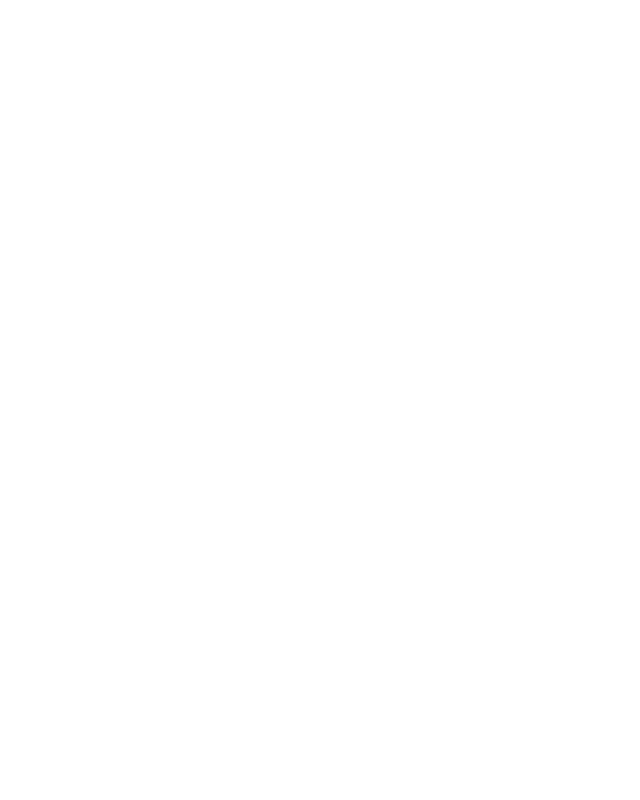
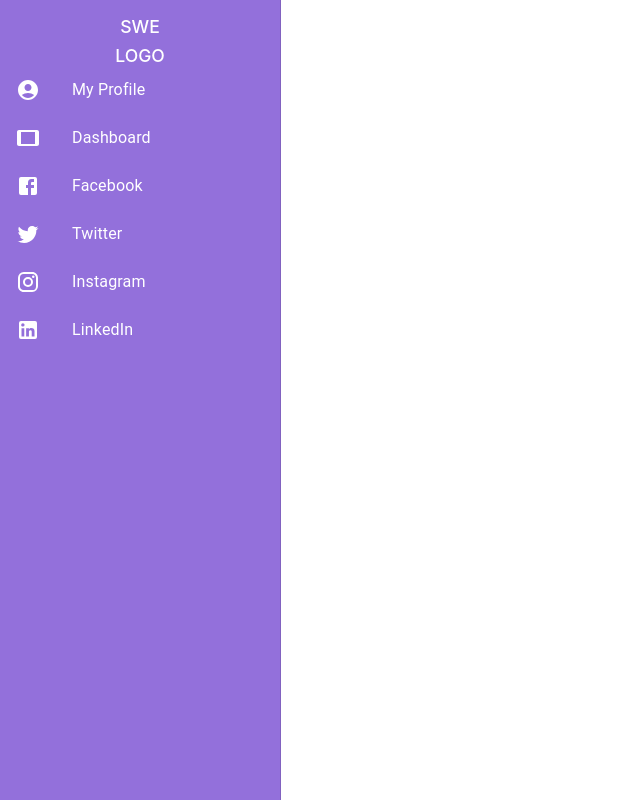
Before and after one commit to shirlsli/swe-sjsu-check-in, a React (Create React App) app in the folder checkin/client/: page / in a window 1280 px wide. Shown: the whole page, without its empty margins (0-640 px from the left). Built offline with nearby package versions, Linux system fonts and the light colour scheme.

Commit message:
side-menu

```diff
--- a/checkin/client/package.json
+++ b/checkin/client/package.json
@@ -6,6 +6,7 @@
     "@babel/plugin-proposal-private-property-in-object": "^7.21.11",
     "@emotion/react": "^11.11.3",
     "@emotion/styled": "^11.11.0",
+    "@mui/icons-material": "^5.15.11",
     "@mui/lab": "^5.0.0-alpha.54",
     "@mui/material": "^5.2.1",
     "@mui/styled-engine-sc": "^6.0.0-alpha.13",
@@ -18,7 +19,7 @@
     "react": "^18.2.0",
     "react-dom": "^18.2.0",
     "react-router-dom": "^6.22.0",
-    "react-scripts": "5.0.1",
+    "react-scripts": "^5.0.1",
     "styled-components": "^6.1.8",
     "web-vitals": "^2.1.4"
   },
--- a/checkin/client/src/App.js
+++ b/checkin/client/src/App.js
@@ -2,6 +2,7 @@
 import './App.css';
 import Event from './components/event.jsx';
 import Admin from './components/admin.jsx';
+import SideMenu from './components/side-menu.jsx';
 import { GoogleOAuthProvider, GoogleLogin } from '@react-oauth/google';
 import SignIn from "./SignIn.js";
 import { BrowserRouter } from 'react-router-dom';
@@ -9,9 +10,7 @@
 function App() {
   return (
     <div className="App">
-      <GoogleOAuthProvider clientId={"484410736875-f922lgoo84fpebj9h1taoaqli58senpe.apps.googleusercontent.com"}>
-        <SignIn></SignIn>
-      </GoogleOAuthProvider>
+      <SideMenu />
     </div>
   );
 }
```
Also changed, not shown: 1 other file (tests, documents, lock files or other folders).
